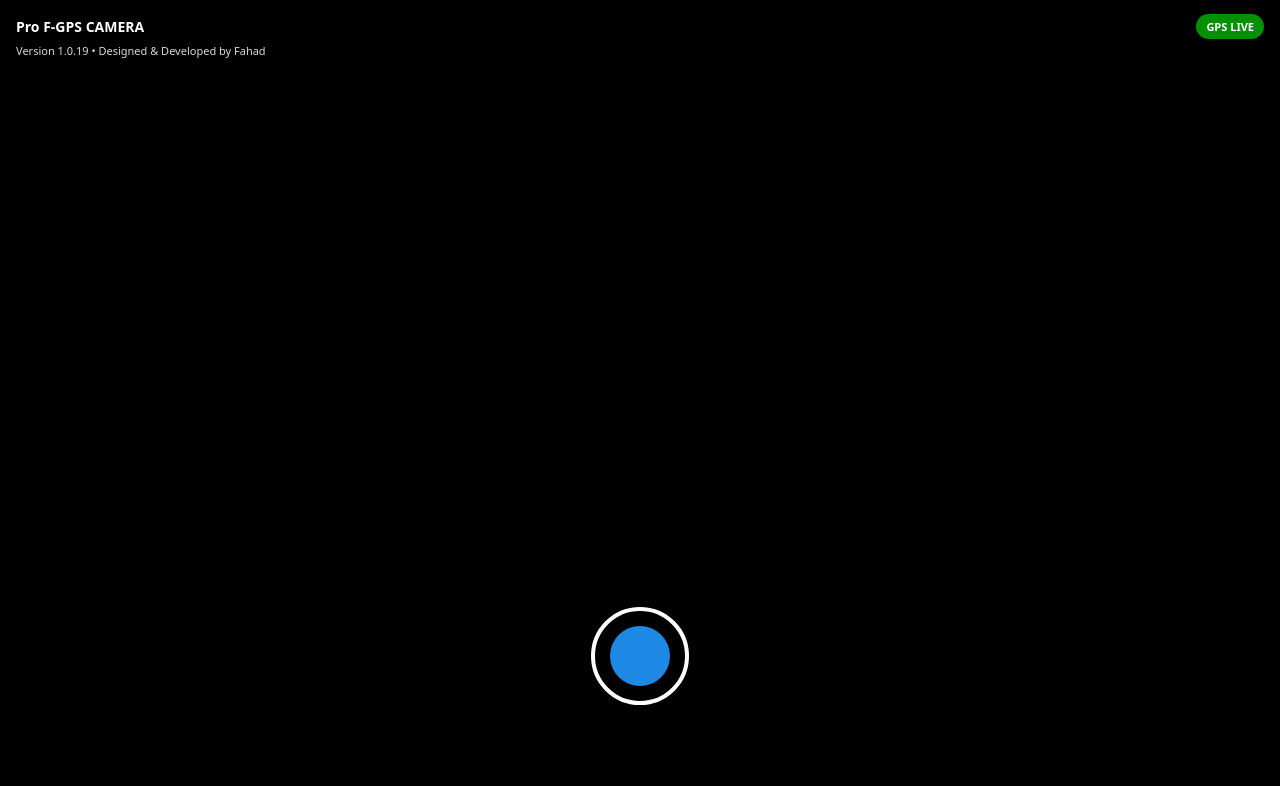
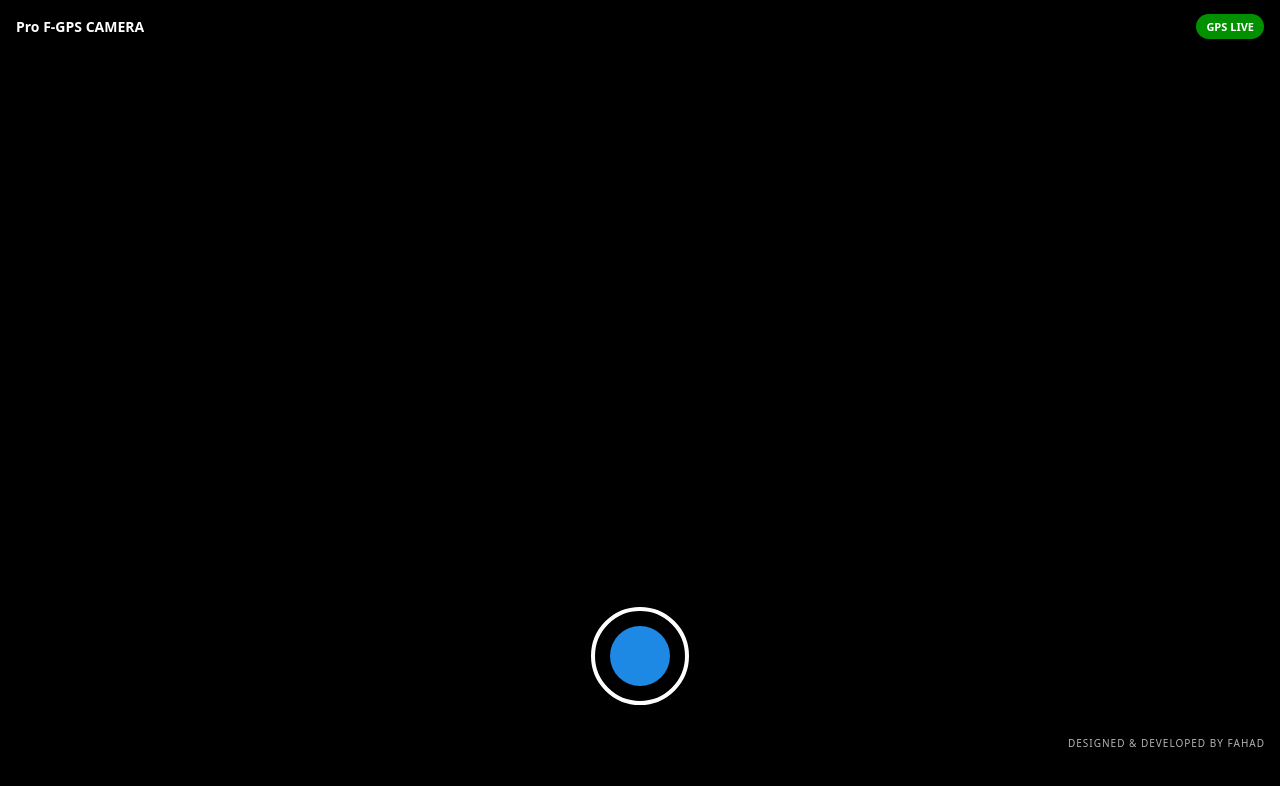
Before and after one commit to fahad0007/Gps-cam, a React (Vite) app: page / in a window 1280 px wide. Shown: the top 786 px of the page. Built offline with nearby package versions, Linux system fonts and the light colour scheme; no server answers.

Commit message:
Updated feature

```diff
--- a/src/components/GpsCamera.jsx
+++ b/src/components/GpsCamera.jsx
@@ -183,20 +183,12 @@ return (
         background: "rgba(0,0,0,0.55)",
         backdropFilter: "blur(8px)",
         display: "flex",
-    flexDirection: "column",
+        justifyContent: "space-between",
+        alignItems: "center",
         color: "white",
         fontWeight: "600",
         fontSize: "14px",
         boxSizing: "border-box",
-  }}
->
-  {/* Top Row */}
-  <div
-    style={{
-      display: "flex",
-      justifyContent: "space-between",
-      alignItems: "center",
-      width: "100%",
       }}
     >
       <span>Pro F-GPS CAMERA</span>
@@ -215,20 +207,6 @@ return (
         {error ? "GPS ERROR" : "GPS LIVE"}
       </span>
     </div>
-
-  {/* Version + Credit Line */}
-  <div
-    style={{
-      marginTop: "4px",
-      fontSize: "11px",
-      fontWeight: "400",
-      opacity: 0.85,
-    }}
-  >
-    Version 1.0.19 • Designed & Developed by Fahad
-  </div>
-</div>
-
 
     {/* GPS INFO CENTER BADGE */}
     {/* {!loading && !error && coords && (
@@ -296,7 +274,25 @@ return (
         />
       </div>
     </div>
+    <div
+  style={{
+    position: "absolute",
+    bottom: "50px",
+    right: "15px",
+    color: "rgba(255,255,255,0.7)",
+    fontSize: "11px",
+    fontWeight: "500",
+    letterSpacing: "0.5px",
+    textShadow: "0 0 5px rgba(0,0,0,0.6)",
+    fontSize: "10px",
+textTransform: "uppercase",
+letterSpacing: "1px",
 
+
+  }}
+>
+  Designed & Developed by Fahad
+</div>
 
   </div>
 );
```
Also changed, not shown: 1 other file (tests, documents, lock files or other folders). Lines whose indentation alone changed are shown as unchanged.
